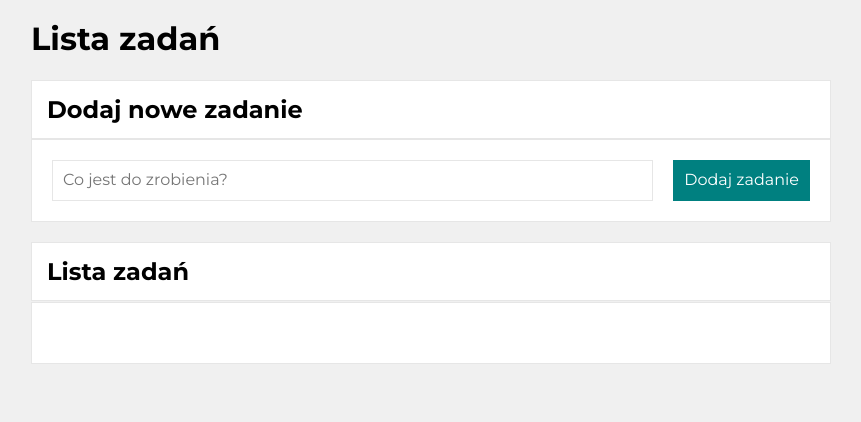
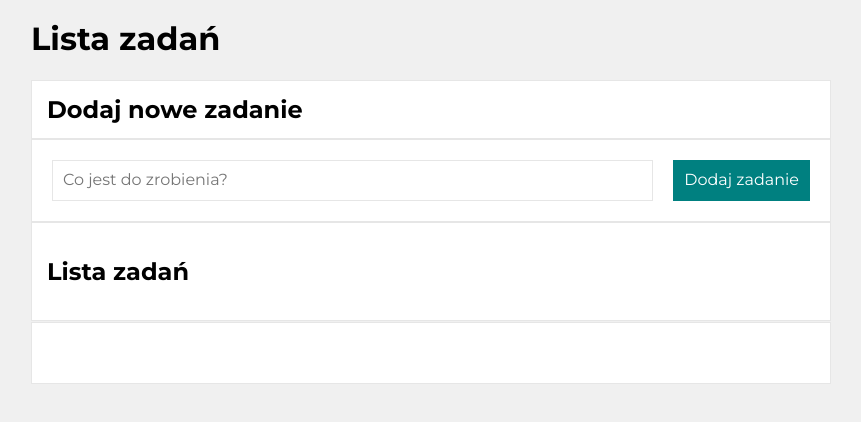
Before and after one commit to Tamarthy/lista-zada-, a plain HTML site: page index.html in a window 1280 px wide. Shown: the whole page, without its empty margins (209-1070 px from the left). Drawn offline with nearby package versions, Linux system fonts and the light colour scheme.

Commit message:
better order in 2nd section

```diff
--- a/index.html
+++ b/index.html
@@ -26,15 +26,19 @@
         <section>
             <h2 class="form__legend">Dodaj nowe zadanie</h2>
             <form class="form js-form">
-                    <input name="task" required placeholder="Co jest do zrobienia?" class="form__newTask js-newTask">
-                    <button class="AddNewTaskButton js-AddNewTaskButton">Dodaj zadanie</button>
+                <input name="task" required placeholder="Co jest do zrobienia?" class="form__newTask js-newTask">
+                <button class="AddNewTaskButton js-AddNewTaskButton">Dodaj zadanie</button>
             </form>
         </section>
         <section>
-            <h2 class="form__legend">Lista zadań</h2>
+            <div class="form__legend">
+                <h2 class="legend__title">Lista zadań</h2>
+               <div class="js-upButtons"></div>
+            </div>
+
+            <ul class="taskList js-tasks">
+            </ul>
         </section>
-        <ul class="taskList js-tasks">
-        </ul>
     </div>
 </body>
 
```
